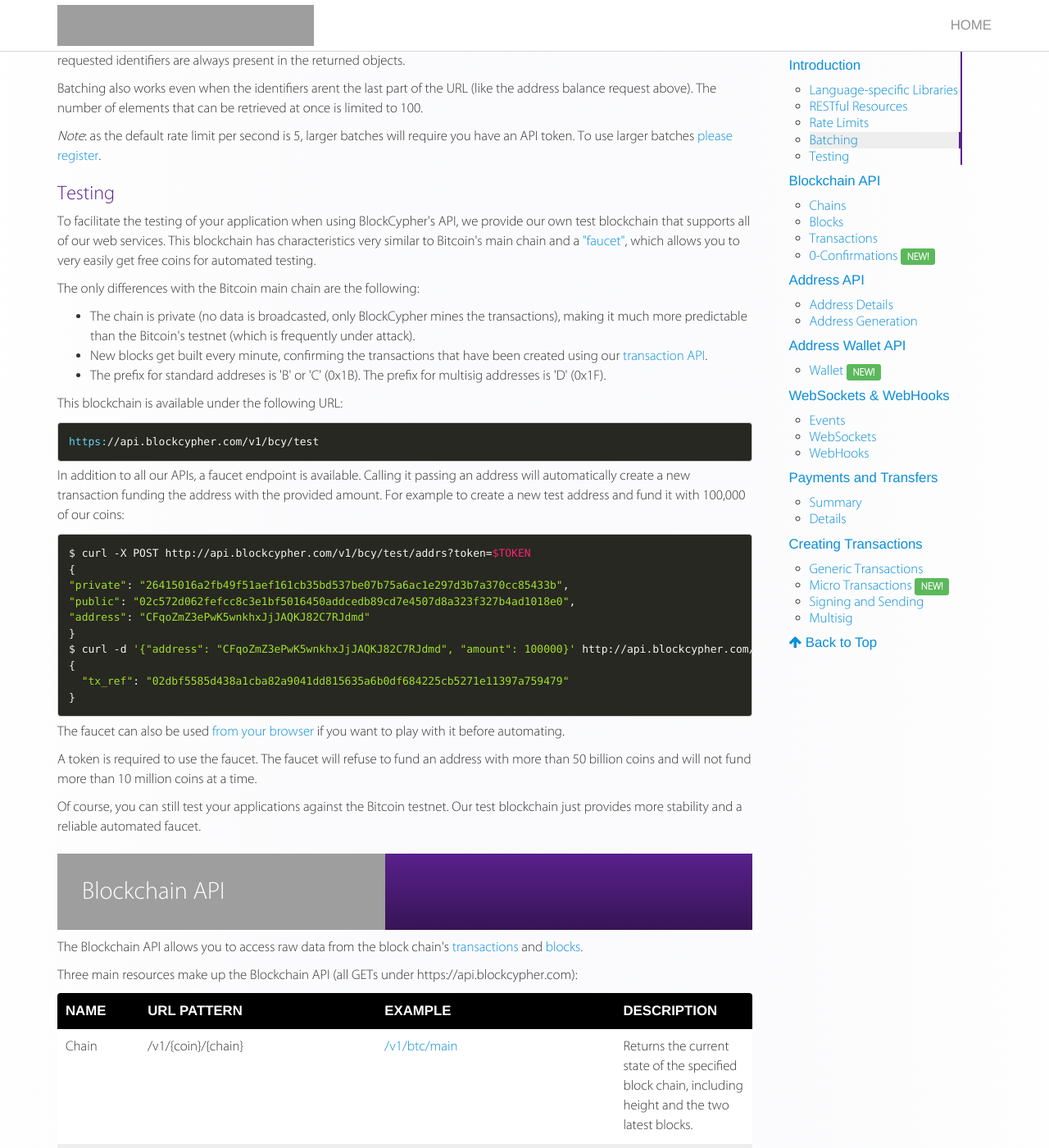
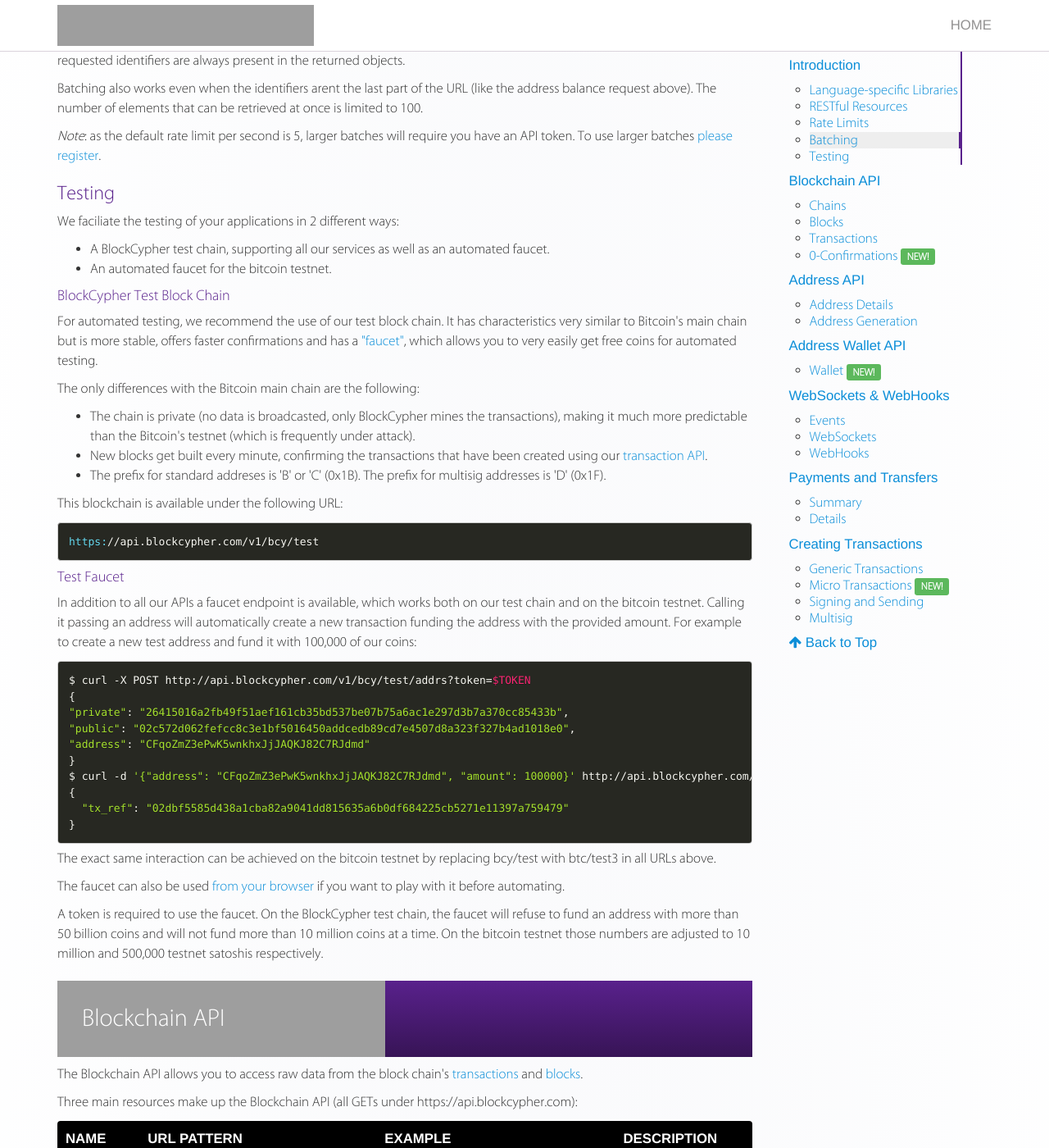
Before and after one commit to blockcypher/documentation, a Jekyll site: the page built from index.html, in a window 1280 px wide and 1400 px high, scrolled down 1921 px. Shown: the whole window at 82% size. Built offline with Jekyll 4.4.1, drawn with Linux system fonts in a browser that asks for light colours; nearby versions of some CDN libraries; some web fonts are replaced; some of the changed text lies outside the part shown.

Commit message:
Testnet faucet doc.

```diff
--- a/_includes/reference/intro.html
+++ b/_includes/reference/intro.html
@@ -82,7 +82,15 @@
 <a class="title-anchor" id="testing"></a>
 <h3 class="text-purple">Testing</h3>
 
-<p>To facilitate the testing of your application when using BlockCypher's API, we provide our own test blockchain that supports all of our web services. This blockchain has characteristics very similar to Bitcoin's main chain and a <a href="https://accounts.blockcypher.com/blockcypher-faucet">"faucet"</a>, which allows you to very easily get free coins for automated testing.</p>
+<p>We faciliate the testing of your applications in 2 different ways:</p>
+<ul>
+  <li>A BlockCypher test chain, supporting all our services as well as an automated faucet.</li>
+  <li>An automated faucet for the bitcoin testnet.</li>
+</ul>
+
+<h4 class="text-purple">BlockCypher Test Block Chain</h4>
+
+<p>For automated testing, we recommend the use of our test block chain. It has characteristics very similar to Bitcoin's main chain but is more stable, offers faster confirmations and has a <a href="https://accounts.blockcypher.com/blockcypher-faucet">"faucet"</a>, which allows you to very easily get free coins for automated testing.</p>
 
 <p>The only differences with the Bitcoin main chain are the following:</p>
 
@@ -95,7 +103,10 @@
 <p>This blockchain is available under the following URL:</p>
 
 <pre><code class="language-http">https://api.blockcypher.com/v1/bcy/test</code></pre>
-<p>In addition to all our APIs, a faucet endpoint is available. Calling it passing an address will automatically create a new transaction funding the address with the provided amount. For example to create a new test address and fund it with 100,000 of our coins:</p>
+
+<h4 class="text-purple">Test Faucet</h4>
+
+<p>In addition to all our APIs a faucet endpoint is available, which works both on our test chain and on the bitcoin testnet. Calling it passing an address will automatically create a new transaction funding the address with the provided amount. For example to create a new test address and fund it with 100,000 of our coins:</p>
 
 <pre><code class="language-bash">$ curl -X POST http://api.blockcypher.com/v1/bcy/test/addrs?token=$TOKEN
 {
@@ -108,8 +119,8 @@
   "tx_ref": "02dbf5585d438a1cba82a9041dd815635a6b0df684225cb5271e11397a759479"
 }</code></pre>
 
+<p>The exact same interaction can be achieved on the bitcoin testnet by replacing bcy/test with btc/test3 in all URLs above.</p>
+
 <p>The faucet can also be used <a href="https://accounts.blockcypher.com/blockcypher-faucet">from your browser</a> if you want to play with it before automating.</p>
 
-<p>A token is required to use the faucet. The faucet will refuse to fund an address with more than 50 billion coins and will not fund more than 10 million coins at a time.</p>
-
-<p>Of course, you can still test your applications against the Bitcoin testnet. Our test blockchain just provides more stability and a reliable automated faucet.</p>
+<p>A token is required to use the faucet. On the BlockCypher test chain, the faucet will refuse to fund an address with more than 50 billion coins and will not fund more than 10 million coins at a time. On the bitcoin testnet those numbers are adjusted to 10 million and 500,000 testnet satoshis respectively.</p>
```
